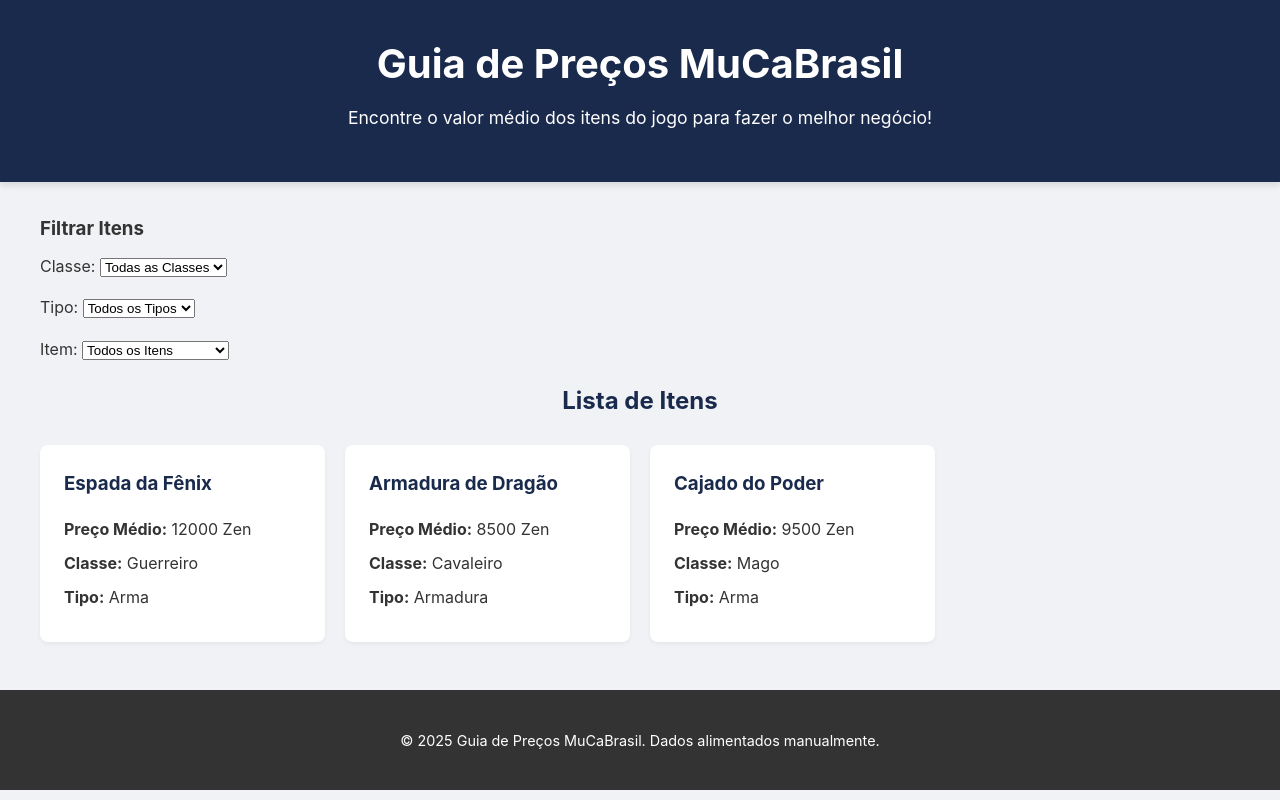
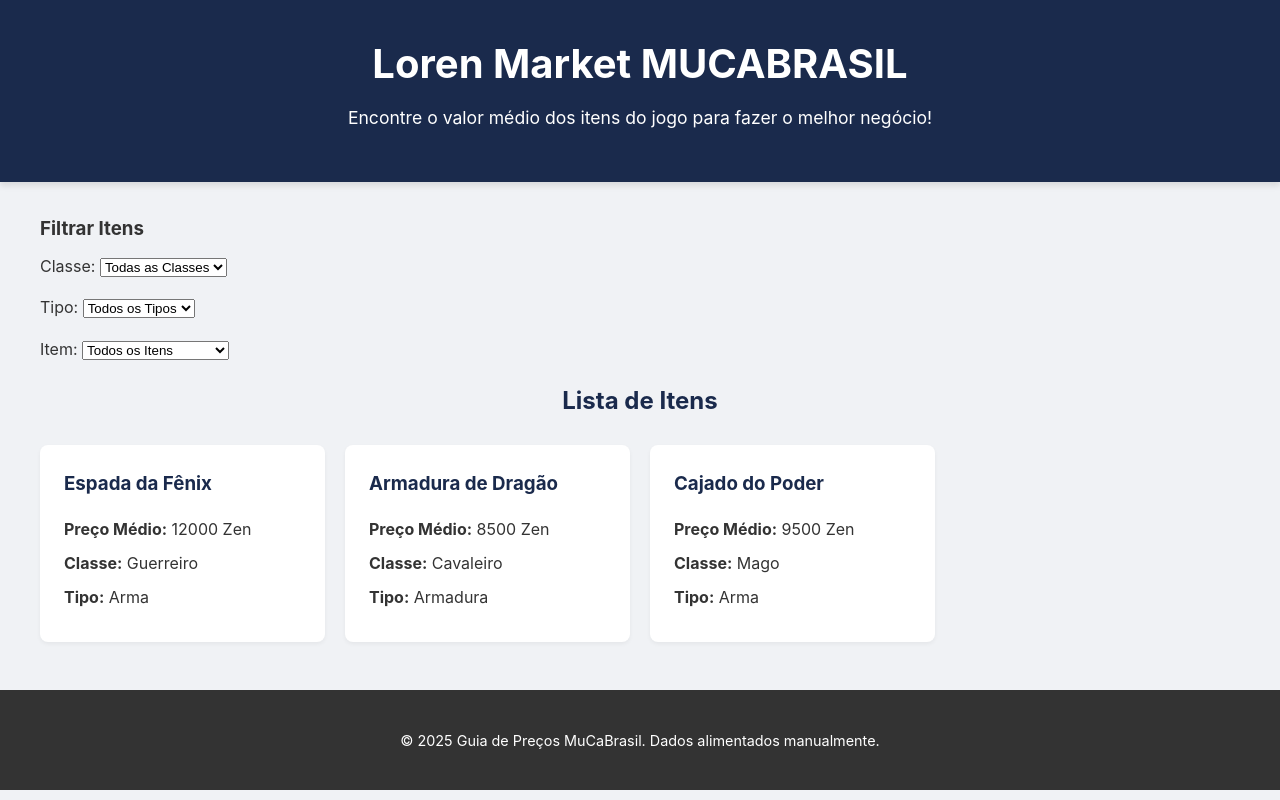
Before and after one commit to italoareval/lorenmarket, a plain HTML site: page index.html in a window 1280 px wide. Drawn offline with Linux system fonts and the light colour scheme.

Commit message:
index.html

```diff
--- a/index.html
+++ b/index.html
@@ -9,7 +9,7 @@
 <body>
 
     <header>
-        <h1>Guia de Preços MuCaBrasil</h1>
+        <h1>Loren Market MUCABRASIL</h1>
         <p>Encontre o valor médio dos itens do jogo para fazer o melhor negócio!</p>
     </header>
 
@@ -49,4 +49,5 @@
 
     <script src="script.js"></script>
 </body>
+
 </html>
```
